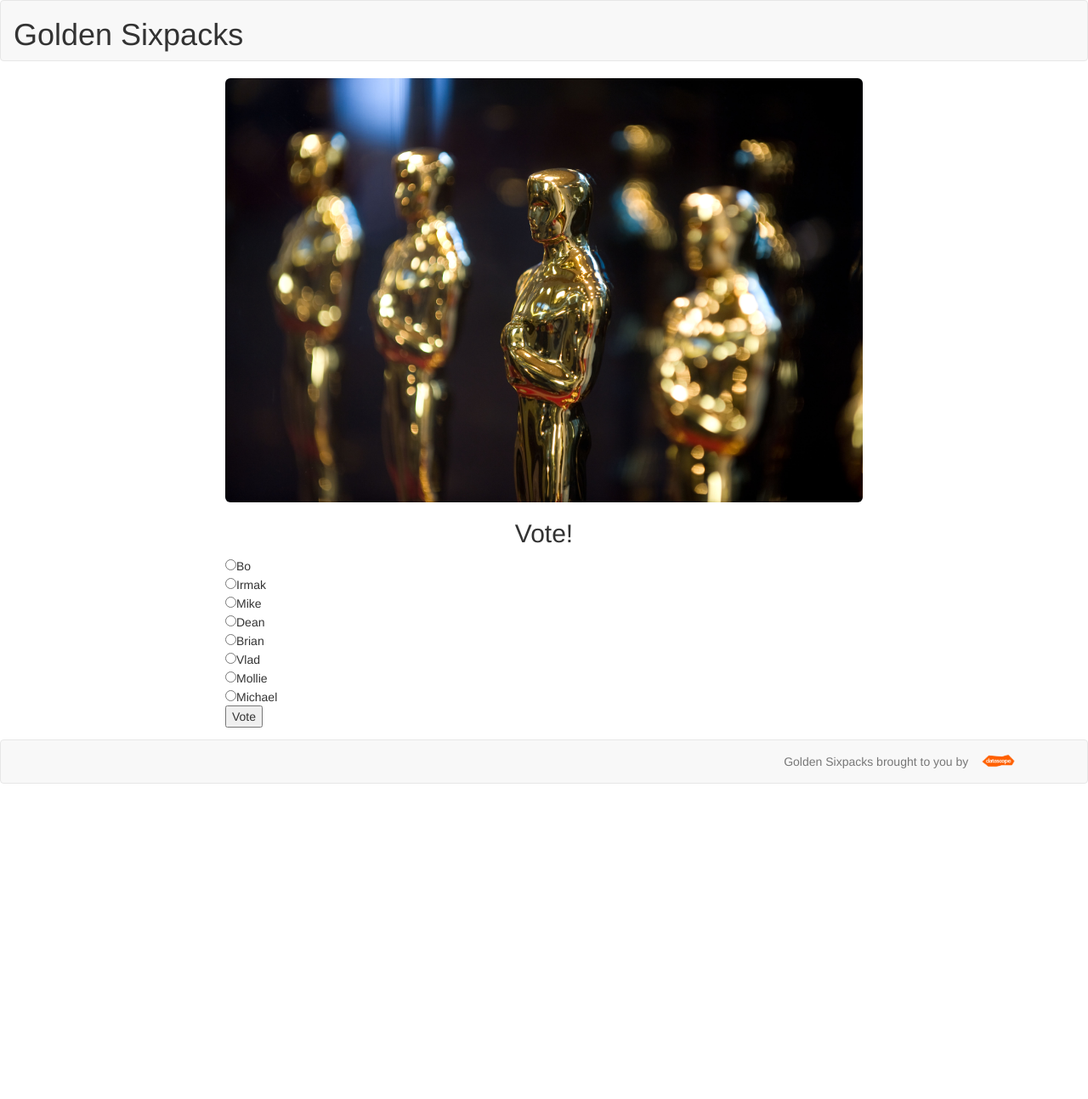
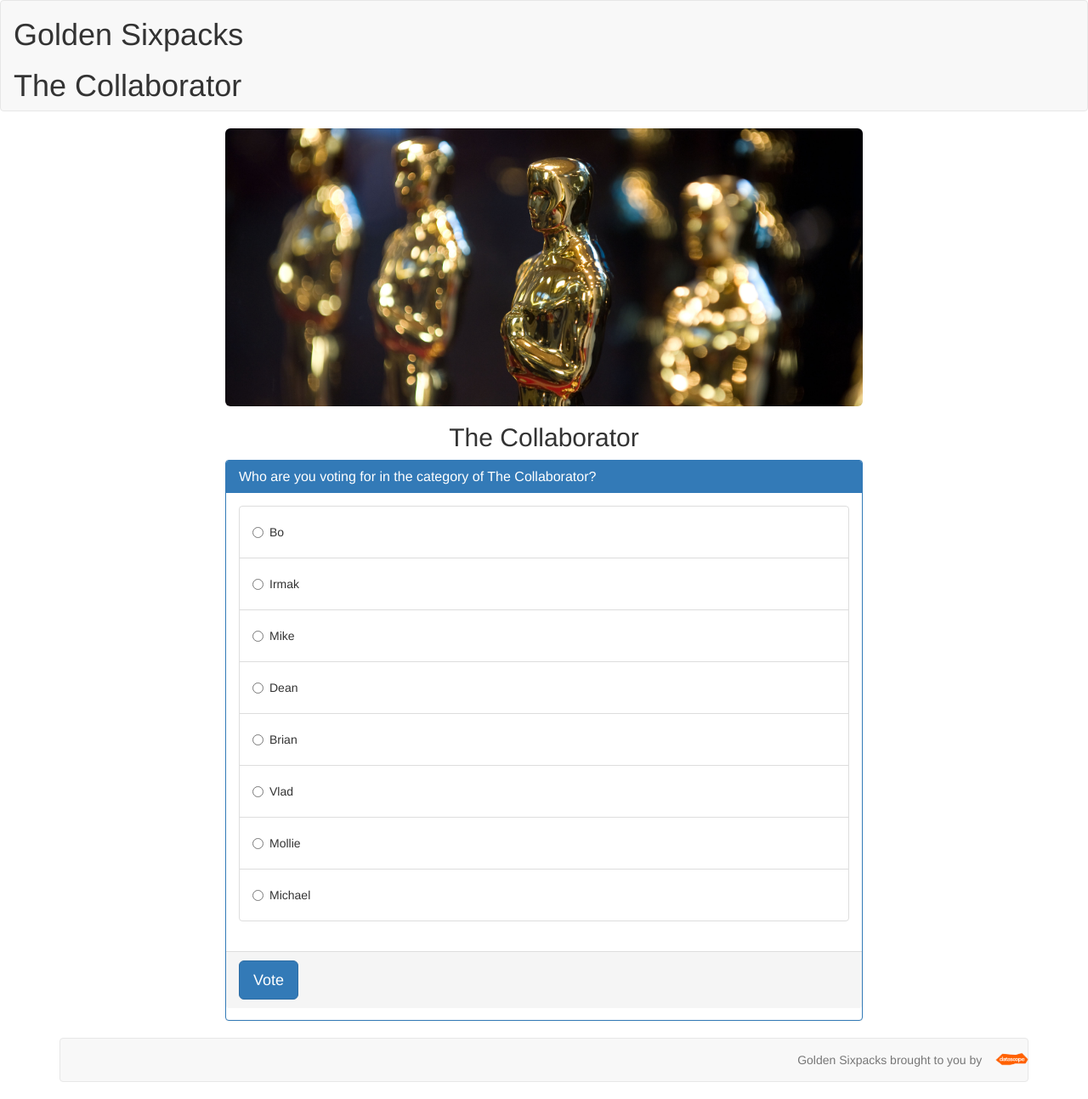
Before and after one commit to datascopeanalytics/golden-sixpacks, a Flask app: page /vote in a window 1280 px wide. Shown: the whole page at 85% size. Before the commit the page ends 922 px from the top, so only its background shows below. Run offline with Flask 2, Linux system fonts and the light colour scheme; some libraries are stand-ins or nearby versions.

Commit message:
basic but workable voting template done for single award

```diff
--- a/web/app.py
+++ b/web/app.py
@@ -10,8 +10,10 @@ def home():
 
 
 poll_data = {
+    'award_name': 'The Collaborator',
+    'award_description': '',
     'question' : 'Who are you voting for in the category of The Collaborator?',
-    'fields'   : ['Bo', 'Irmak', 'Mike', 'Dean', 'Brian', 'Vlad', 'Mollie', 'Michael']
+    'nominees'   : ['Bo', 'Irmak', 'Mike', 'Dean', 'Brian', 'Vlad', 'Mollie', 'Michael']
     }
 
 @app.route('/vote')
--- a/web/templates/base.html
+++ b/web/templates/base.html
@@ -21,6 +21,8 @@
       <div class="container-fluid">
 	<div class="navbar-header">
 		      <h1>Golden Sixpacks</h1>
+		      <span>    </span>
+		      <h1>{% block subheader %}{% endblock subheader %}</h1>
 	</div> <!-- .navbar-header -->
       </div>
     </nav>
@@ -36,9 +38,7 @@
       <nav class="navbar navbar-default">
 	<div class="container">
 	  <div class="navbar-header pull-right">
-	    <p class="navbar-text">
-	      Golden Sixpacks brought to you by
-	    </p>
+	    <p class="navbar-text">Golden Sixpacks brought to you by </p>
 	      <a class="navbar-brand"
 		 href="http://datascopeanalytics.com">
 		<img alt="Datascope" src="{{
--- a/web/templates/vote.html
+++ b/web/templates/vote.html
@@ -1,4 +1,7 @@
 {% extends "base.html" %}
+
+
+{% block subheader %}{{data.award_name}}{% endblock subheader %}
 
 {% block main %}
 {{ super() }}
@@ -9,14 +12,34 @@
 		filename='img/oscars.jpg') }}"
 	   class="img-rounded"
 	   width="100%">
-      <center><h2>Vote!</h2></center>
-      <form action="/poll">
-	{% for e in data.fields %}
-        <input type="radio" name="field" value="{{e}}">{{e}} <br>
-	{% endfor %}
-	<input type="submit" value="Vote" />
-      </form>
+      <center><h2>{{data.award_name}}</h2></center>
+      <div class="panel panel-primary">
+	<div class="panel-heading">
+	  <h3 class="panel-title">{{data.question}}
+	  </h3>
+	</div>
+	<form action="/vote">
+	  <div class="panel-body">
+	    <ul class="list-group">
+	      {% for nominee in data.nominees %}
+	      <li class="list-group-item">
+		<div class="radio">
+		  <label>
+		    <input type="radio"
+			   name="{{data.award_name}}__vote"
+			   value="{{nominee}}"> {{nominee}}
+		  </label>
+		</div>
+	      </li>
+	      {% endfor %}
+	    </ul>
+	  </div>
+	  <div class="panel-footer">
+	    <input type="submit" class="btn
+					btn-primary btn-lg"
+		   value="Vote">
+	</form>
+	</div>
+      </div>
     </div>
-  </div>
-</div>
 {% endblock main %}
```
Also changed, not shown: web/static/img/oscars.jpg. Lines whose indentation alone changed are shown as unchanged.
